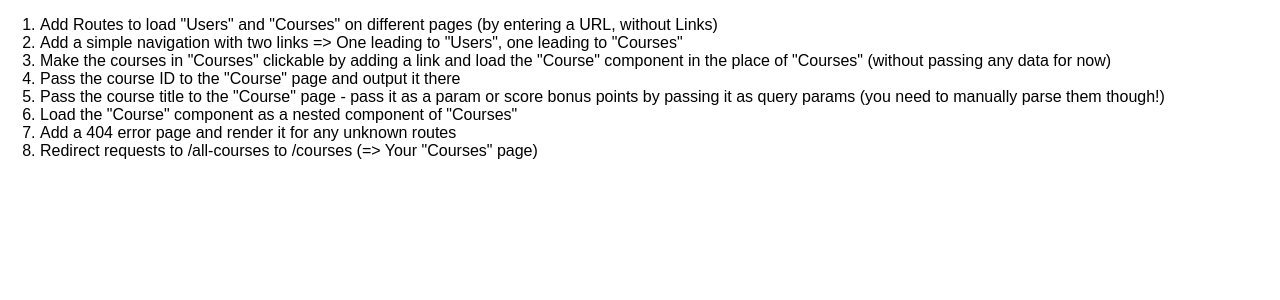
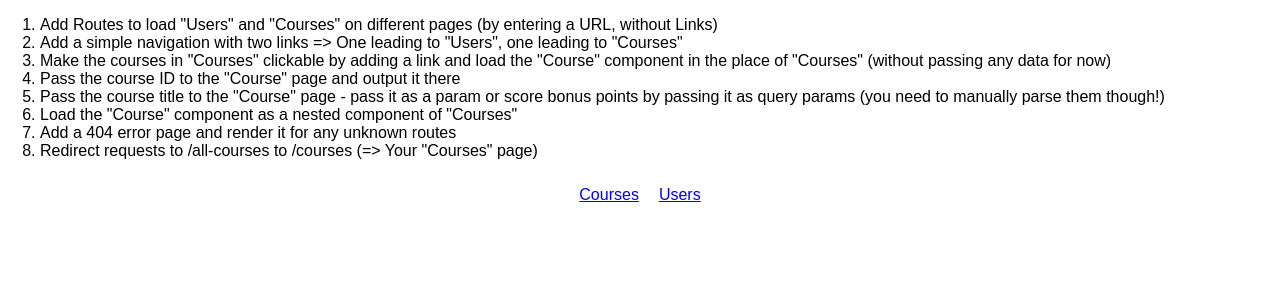
Before and after one commit to alexandria-lewis/routing--assignment-problem, a React (Create React App) app: page / in a window 1280 px wide. Shown: the top 300 px of the page. Built offline with nearby package versions, Linux system fonts and the light colour scheme.

Commit message:
Add a simple navigation with two links => One leading to "Users", one leading to "Courses"

```diff
--- a/src/App.js
+++ b/src/App.js
@@ -1,5 +1,5 @@
 import React, { Component } from 'react';
-import { Route } from 'react-router-dom';
+import { Route, Link } from 'react-router-dom';
 
 import Courses from './containers/Courses/Courses';
 import Users from './containers/Users/Users';
@@ -18,7 +18,17 @@ class App extends Component {
           <li>Add a 404 error page and render it for any unknown routes</li>
           <li>Redirect requests to /all-courses to /courses (=> Your "Courses" page)</li>
         </ol>
-
+        <nav>
+          <ul style={{listStyle: 'none', margin: 'auto', padding: '0'}}>
+            <li style={{margin: '10px', display: 'inline-block'}}>
+              {/* Don't use anchor tags because they reload the page */}
+              <Link to="/courses">Courses</Link>
+            </li>
+            <li style={{margin: '10px', display: 'inline-block'}}>
+              <Link to="/users">Users</Link>
+            </li>
+          </ul>
+        </nav>
         <Route path="/courses" component={Courses} />
         <Route path="/users" component={Users} />
         {/* need to wrap the component using routing, exposing the router
```
